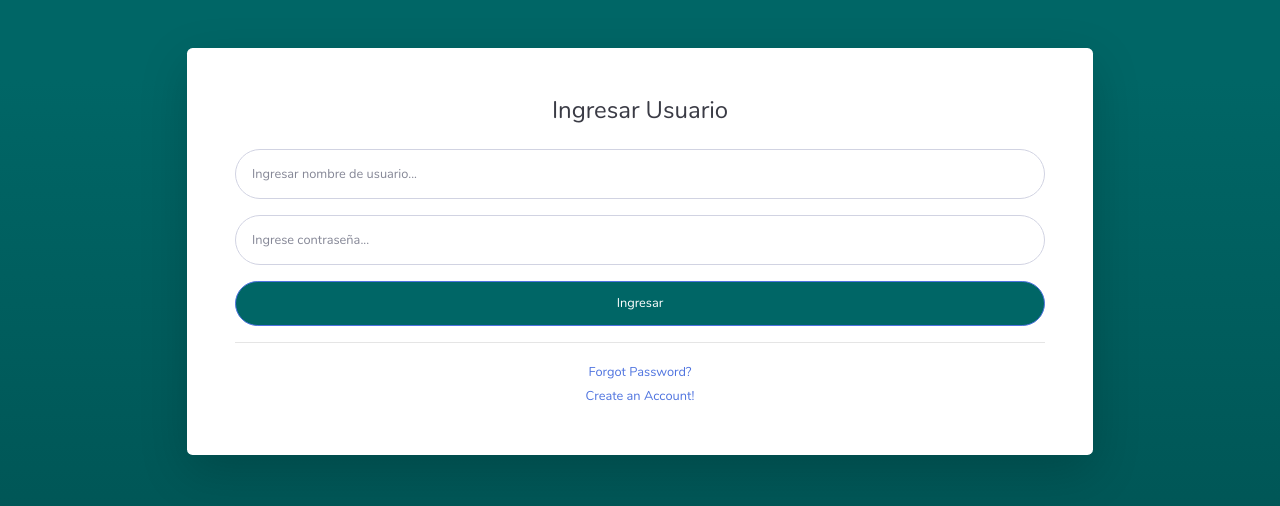
After one commit to IHummer/UribeChristiam, a Django app: page /cuenta/login/ in a window 1280 px wide. The commit adds this page. Shown: the top 506 px of the page. Run offline with Django 3.2, Linux system fonts and the light colour scheme; some libraries are stand-ins or nearby versions.

Commit message:
agregado login requerido y opcion de deslogueo

```diff
--- /dev/null
+++ b/VeterinariaFIS/middlewares.py
@@ -0,0 +1,21 @@
+from django.utils.deprecation import MiddlewareMixin
+from django.urls import resolve, reverse
+from django.http import HttpResponseRedirect
+from . import settings
+
+class LoginRequiredMiddleware(MiddlewareMixin):
+    """
+    Middleware que hace requerido la autentificacion del usuario para poder
+    visualizar cualquier otra pagina que no se le haya sido especificada
+    """
+    def process_request(self, request):
+        assert hasattr(request, 'user'), """
+        The Login Required middleware needs to be after AuthenticationMiddleware.
+        Also make sure to include the template context_processor:
+        'django.contrib.auth.context_processors.auth'."""
+
+        if not request.user.is_authenticated:
+            current_route_name = resolve(request.path_info).url_name
+
+            if not current_route_name in settings.AUTH_EXEMPT_ROUTES:
+                return HttpResponseRedirect(reverse(settings.AUTH_LOGIN_ROUTE))
--- a/VeterinariaFIS/urls.py
+++ b/VeterinariaFIS/urls.py
@@ -16,13 +16,14 @@ Including another URLconf
 from django.contrib import admin
 from django.urls import path, include
 
-from django.contrib.auth.views import LoginView
-from django.contrib.auth import views as auth_views
+# from django.contrib.auth.views import LoginView
+# from django.contrib.auth import views as auth_views
 
 urlpatterns = [
     path('admin/', admin.site.urls),
     path('inventario/', include('inventory.urls')),
     path('', include('home.urls')),
     path('usuarios/', include('usuarios.urls')),
+    path('cuenta/', include('django.contrib.auth.urls')),
     # path('', auth_views.LoginView.as_view(template_name='login.html'), name="login"),
 ]
--- a/home/views.py
+++ b/home/views.py
@@ -11,7 +11,6 @@ def index(request):
         'productos': productos,
     }
     return render(request, 'index.html', context)
-
 # @login_required(redirect_field_name='')
 # def inventario(request):
 #     return render(request, 'inventario/index.html')
--- /dev/null
+++ b/templates/registration/login.html
@@ -0,0 +1,101 @@
+{% load static %}
+<!DOCTYPE html>
+<html lang="en">
+
+<head>
+
+        <meta charset="utf-8">
+        <meta http-equiv="X-UA-Compatible" content="IE=edge">
+        <meta name="viewport" content="width=device-width, initial-scale=1, shrink-to-fit=no">
+        <meta name="description" content="">
+        <meta name="author" content="">
+
+        <title>Ingresar Veterinaria</title>
+
+        <!-- css estilos -->
+        <!-- fuente -->
+        <link href="{% static 'vendor/fontawesome-free/css/all.min.css' %}" rel="stylesheet" type="text/css">
+        <link rel="stylesheet" href="{% static 'css/nunito/stylesheet.css' %}">
+        <!-- sb-admin -->
+        <link rel="stylesheet" href="{% static 'css/sb-admin-2.css' %}">
+        <!-- estilos personalizados -->
+        <link rel="stylesheet" href="{% static 'css/style.css' %}">
+
+
+</head>
+
+<body class="bg-gradient-primary">
+
+        <div class="container">
+
+                <!-- Outer Row -->
+                <div class="row justify-content-center">
+
+                        <div class="col-xl-10 col-lg-12 col-md-9">
+
+                                <div class="card o-hidden border-0 shadow-lg my-5">
+                                        <div class="card-body p-0">
+                                                <!-- Nested Row within Card Body -->
+                                                <div class="row">
+                                                        <div class="col-lg-12">
+                                                                <div class="p-5">
+                                                                        <div class="text-center">
+                                                                                <h1 class="h4 text-gray-900 mb-4">
+                                                                                        Ingresar Usuario</h1>
+                                                                        </div>
+                                                                        <form class="user" action="{% url 'login' %}"
+                                                                                method="POST">
+                                                                                {% csrf_token %}
+                                                                                <div class="form-group">
+                                                                                        <input type="text"
+                                                                                                class="form-control form-control-user"
+                                                                                                name="username"
+                                                                                                required="required"
+                                                                                                placeholder="Ingresar nombre de usuario...">
+                                                                                </div>
+                                                                                <div class="form-group">
+                                                                                        <input type="password"
+                                                                                                name="password"
+                                                                                                class="form-control form-control-user"
+                                                                                                required="required"
+                                                                                                placeholder="Ingrese contraseña...">
+                                                                                </div>
+                                                                                <button type="submit"
+                                                                                        class="btn btn-primary btn-user btn-block">Ingresar</button>
+                                                                        </form>
+                                                                        <hr>
+                                                                        <div class="text-center">
+                                                                                <a class="small"
+                                                                                        href="forgot-password.html">Forgot
+                                                                                        Password?</a>
+                                                                        </div>
+                                                                        <div class="text-center">
+                                                                                <a class="small"
+                                                                                        href="register.html">Create an
+                                                                                        Account!</a>
+                                                                        </div>
+                                                                </div>
+                                                        </div>
+                                                </div>
+                                        </div>
+                                </div>
+
+                        </div>
+
+                </div>
+
+        </div>
+
+        <!-- Bootstrap core JavaScript-->
+        <script src="{% static 'vendor/jquery/jquery.min.js' %}"></script>
+        <script src="{% static 'vendor/bootstrap/js/bootstrap.bundle.min.js' %}"></script>
+
+        <!-- Core plugin JavaScript-->
+        <script src="{% static 'vendor/jquery-easing/jquery.easing.min.js' %}"></script>
+
+        <!-- Custom scripts for all pages-->
+        <script src="{% static 'js/sb-admin-2.min.js' %}"></script>
+
+</body>
+
+</html>
```
Also changed, not shown: VeterinariaFIS/settings.py (+8 -1 lines), templates/base.html (+6 -6 lines), templates/login.html (deleted, +0 -30 lines), README.md, db.sqlite3, 1 other file.
